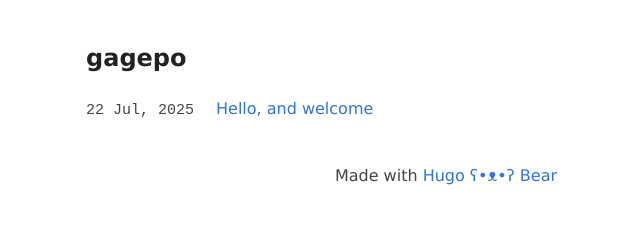
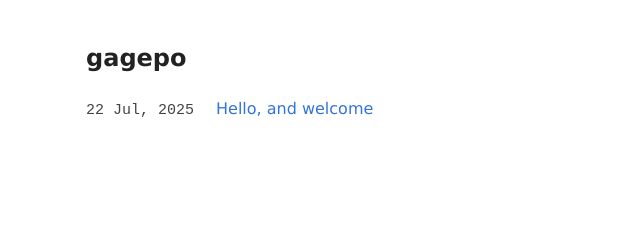
Before and after one commit to gagepo/gagepo.github.io, a plain HTML site: page posts/index.html in a window 1280 px wide. Shown: the whole page, without its empty margins (194-834 px from the left). Drawn offline with Linux system fonts and the light colour scheme.

Commit message:
Remove footer from posts/index.html

```diff
--- a/posts/index.html
+++ b/posts/index.html
@@ -230,9 +230,8 @@
 
 </content>
 
-  </main>
-  <footer>Made with <a href="https://github.com/janraasch/hugo-bearblog/">Hugo ʕ•ᴥ•ʔ Bear</a>
-</footer>
+
+
 
 
 </body>
```
